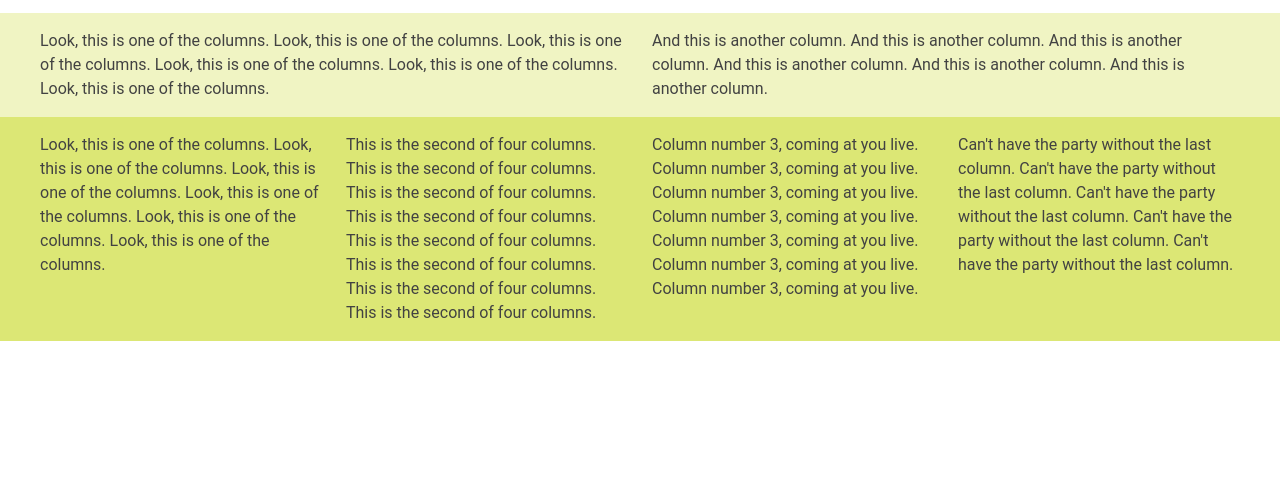
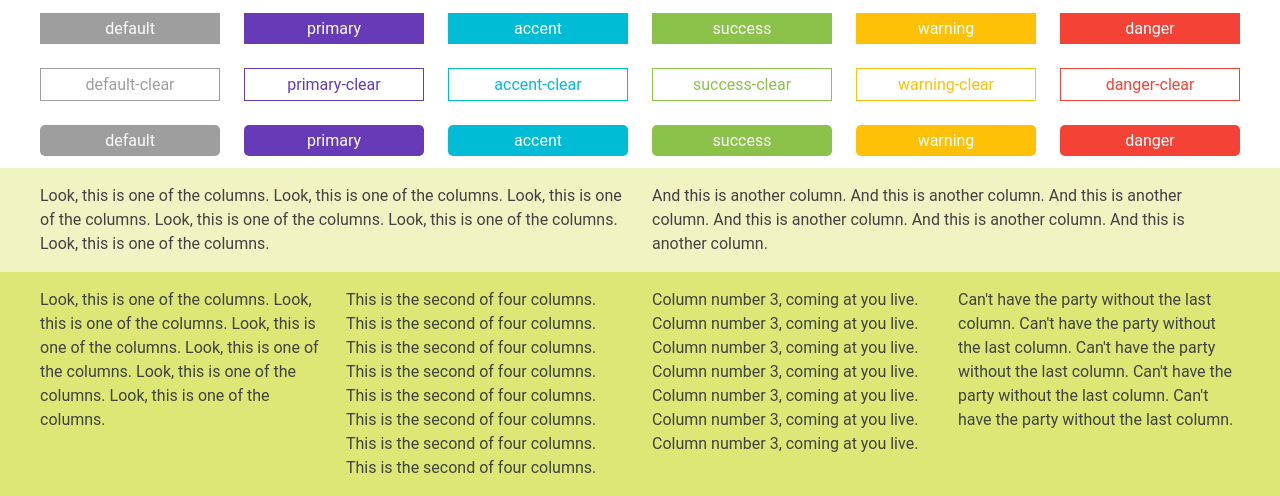
Before and after one commit to mknudsen01/csyes, a plain HTML site: page index.html in a window 1280 px wide. Shown: the part 439-935 px from the top of the page. Before the commit the page ends 800 px from the top, so only its background shows below. Drawn offline with Linux system fonts and the light colour scheme.

Commit message:
Add button examples in index.html

```diff
--- a/index.html
+++ b/index.html
@@ -25,6 +25,104 @@
       This is a paragraph of body text. This is a paragraph of body text. This is a paragraph of body text. This is a paragraph of body text. This is a paragraph of body text. This is a paragraph of body text. This is a paragraph of body text. This is a paragraph of body text. This is a paragraph of body text. This is a paragraph of body text. This is a paragraph of body text. This is a paragraph of body text.
     </p>
 
+  </section>
+  <section class="container">
+    <div class="row">
+      <div class="row__item col-1-6">
+        <button class="btn btn--default col-1-1">
+          default
+        </button>
+      </div>
+      <div class="row__item col-1-6">
+        <button class="btn btn--primary col-1-1">
+          primary
+        </button>
+      </div>
+      <div class="row__item col-1-6">
+        <button class="btn btn--accent col-1-1">
+          accent
+        </button>
+      </div>
+      <div class="row__item col-1-6">
+        <button class="btn btn--success col-1-1">
+          success
+        </button>
+      </div>
+      <div class="row__item col-1-6">
+        <button class="btn btn--warning col-1-1">
+          warning
+        </button>
+      </div>
+      <div class="row__item col-1-6">
+        <button class="btn btn--danger col-1-1">
+          danger
+        </button>
+      </div>
+    </div>
+    <div class="row mt">
+      <div class="row__item col-1-6">
+        <button class="btn btn--clear col-1-1">
+          default-clear
+        </button>
+      </div>
+      <div class="row__item col-1-6">
+        <button class="btn btn--primary-clear col-1-1">
+          primary-clear
+        </button>
+      </div>
+      <div class="row__item col-1-6">
+        <button class="btn btn--accent-clear col-1-1">
+          accent-clear
+        </button>
+      </div>
+      <div class="row__item col-1-6">
+        <button class="btn btn--success-clear col-1-1">
+          success-clear
+        </button>
+      </div>
+      <div class="row__item col-1-6">
+        <button class="btn btn--warning-clear col-1-1">
+          warning-clear
+        </button>
+      </div>
+      <div class="row__item col-1-6">
+        <button class="btn btn--danger-clear col-1-1">
+          danger-clear
+        </button>
+      </div>
+    </div>
+    <div class="row mt">
+      <div class="row__item col-1-6">
+        <button class="btn btn--default btn--round col-1-1">
+          default
+        </button>
+      </div>
+      <div class="row__item col-1-6">
+        <button class="btn btn--primary btn--round col-1-1">
+          primary
+        </button>
+      </div>
+      <div class="row__item col-1-6">
+        <button class="btn btn--accent btn--round col-1-1">
+          accent
+        </button>
+      </div>
+      <div class="row__item col-1-6">
+        <button class="btn btn--success btn--round col-1-1">
+          success
+        </button>
+      </div>
+      <div class="row__item col-1-6">
+        <button class="btn btn--warning btn--round col-1-1">
+          warning
+        </button>
+      </div>
+      <div class="row__item col-1-6">
+        <button class="btn btn--danger btn--round col-1-1">
+          danger
+        </button>
+      </div>
+    </div>
   </section>
   <section class="bg-color--lime-100 mt-">
     <div class="container">
```
